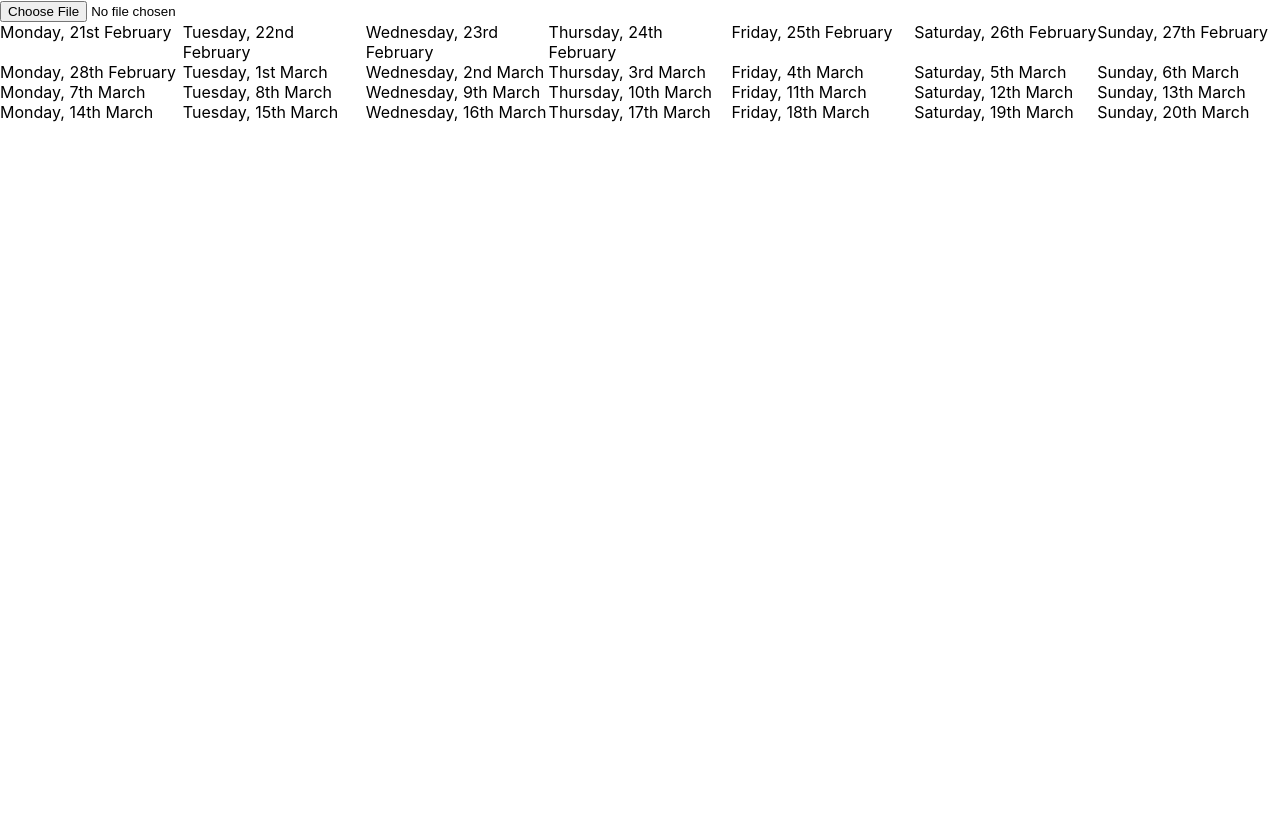
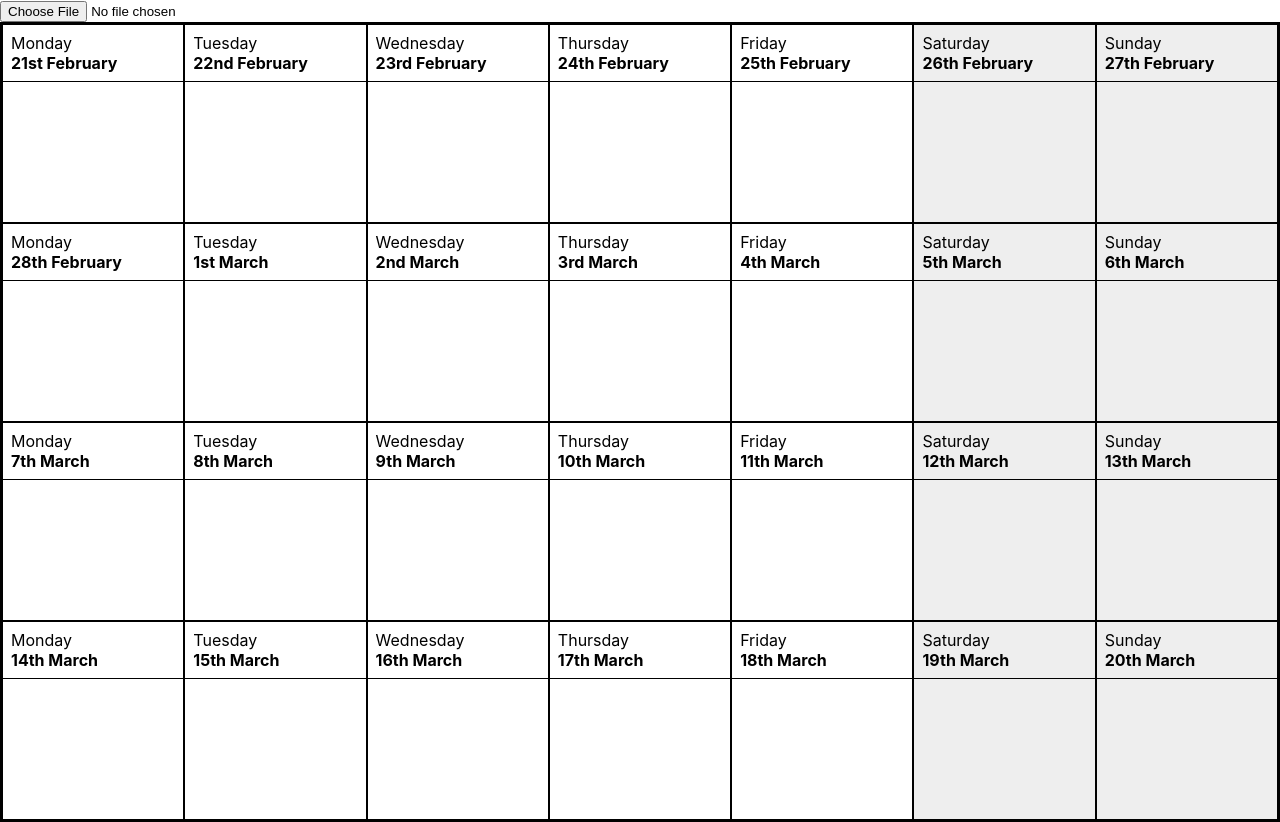
Before and after one commit to isaacwilliams/rolling-calendar, a React (Create React App) app: page / in a window 1280 px wide. Before the commit the page ends 800 px from the top, so only its background shows below. Built offline with nearby package versions, Linux system fonts and the light colour scheme.

Commit message:
Style cells, add details

```diff
--- a/src/App.css
+++ b/src/App.css
@@ -1,10 +1,41 @@
+
+
+@media print {
+    .file-input {
+        display: none;
+    }
+}
 
 .calender {
     display: grid;
 
     grid-template-columns: repeat(7, 1fr);
-    grid-template-rows: auto;
+    grid-template-rows: repeat(4, 1fr);
 
-    width: 100%;
-    height: 100%;
+    border: 2px solid black;
+
+    width: calc(100vw - 4px);
+    height: calc(100vh - 4px);
 }
+
+
+.CalenderCell {
+    border: 1px solid black;
+    font-size: 12pt;
+}
+
+.CalenderCell.weekend {
+    background-color: #eee;
+}
+
+.CalenderCell .date {
+    padding: 0.5rem;
+    border-bottom: 1px solid black;
+}
+
+.CalenderCell .date .day {
+}
+
+.CalenderCell .date .dt {
+    font-weight: bold;
+}
--- a/src/App.js
+++ b/src/App.js
@@ -5,6 +5,16 @@ import parseCalData from './parseICalData';
 import { buildCalenderData, datePlusDays } from './dateUtil';
 
 import './App.css';
+
+const formatEventTime = (time) => {
+    if (dateFormat(time, 'h tt') === '12 am') return;
+
+    const hasMinutes = dateFormat(time, 'MM') !== '00';
+
+    return hasMinutes ?
+        dateFormat(time, 'h:MM tt') :
+        dateFormat(time, 'h tt');
+};
 
 const CalendarCell = ({ date, eventData = [] }) => {
     const dateEnd = datePlusDays(date, 1);
@@ -14,16 +24,30 @@ const CalendarCell = ({ date, eventData = [] }) => {
         end <= dateEnd
     ));
 
+    const dayOfWeek = date.getDay();
+    const isWeekend = dayOfWeek === 0 || dayOfWeek === 6;
+
     return (
-        <div className="CalenderCell">
+        <div className={`CalenderCell ${isWeekend ? 'weekend' :'weekday'}`}>
             <div className="date">
-                {dateFormat(date, 'dddd, dS mmmm')}
-                {cellEvents.map(({ uid, summary }) => (
-                    <li key={uid}>
-                        {summary}
-                    </li>
-                ))}
+                <div className="day">{dateFormat(date, 'dddd')}</div>
+                <div className="dt">{dateFormat(date, 'dS mmmm')}</div>
             </div>
+            {cellEvents.length > 0 && (
+                <ul className="events">
+                    {cellEvents.map(({ uid, start, summary, description }) => {
+                        const eventTime = formatEventTime(start);
+
+                        return (
+                            <li key={uid}>
+                                {eventTime}
+                                {summary}
+                                {description}
+                            </li>
+                        );
+                    })}
+                </ul>
+            )}
         </div>
     );
 };
@@ -54,11 +78,13 @@ const App = () => {
 
     return (
         <div className="App">
-            <input type="file"
+            <input className="file-input"
+                    type="file"
                     accept="text/calendar"
                     onChange={(event) => {
                     setCalFile(event.target.files[0]);
                 }} />
+
             <div className="calender">
                 {calendarCells.map(date => (
                     <CalendarCell key={date.toString()}
--- a/src/parseICalData.js
+++ b/src/parseICalData.js
@@ -22,6 +22,7 @@ const parseCalDate = (dateStr) => {
         d.setUTCHours(hour, mins, 0, 0);
     } else {
         d.setHours(0, 0, 0, 0);
+        d.setMinutes(0, 0, 0);
     }
 
     return d;
@@ -40,8 +41,6 @@ const parseCalData = (calData) => {
         end: parseCalDate(calEvent.dtend.value),
     }));
 
-    console.log(events);
-
     return events;
 };
 
```
